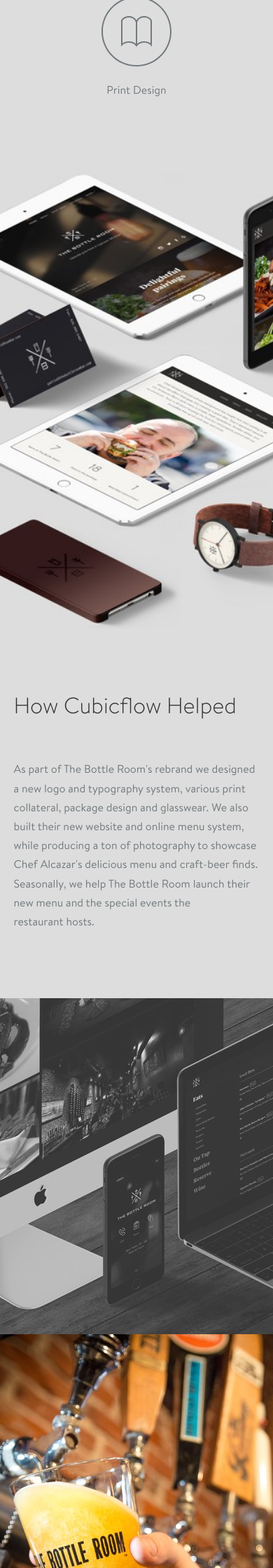
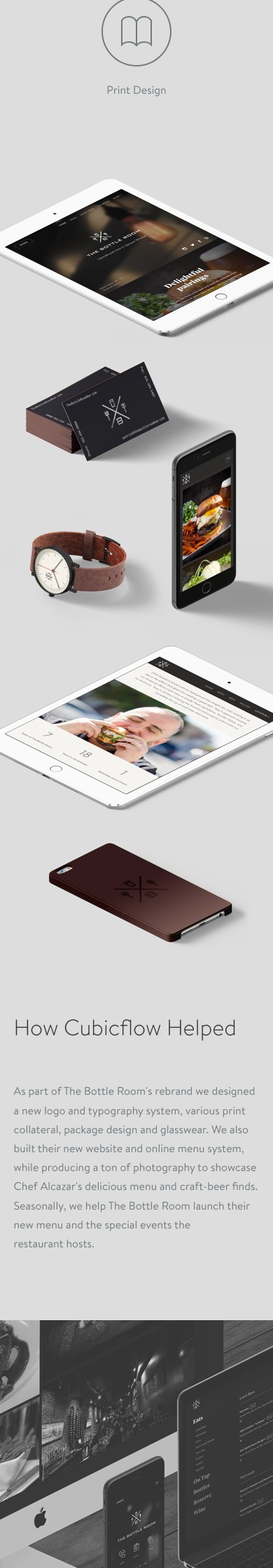
Before and after one commit to cubicflow/cubicflow, a Jekyll site: the page built from _casestudies/thebottleroom.html, in a window 390 px wide. Shown: the part 1181-3421 px from the top of the page at 70% size. Built offline with Jekyll 4.4.1, drawn with Linux system fonts in a browser that asks for light colours.

Commit message:
updated harlowes and br brand collages on mobile breakpoint

```diff
--- a/assets/scss/layouts/_l-casestudy.scss
+++ b/assets/scss/layouts/_l-casestudy.scss
@@ -178,7 +178,7 @@
   }
 
   &__hero-harlowes {
-    height: 900px;
+    height: 1700px;
     max-width: 2560px;
     margin: 0px auto;
     background-repeat: no-repeat;
@@ -194,7 +194,7 @@
   }
 
   &__hero-thebottleroom {
-    height: 700px;
+    height: 1160px;
     max-width: 2560px;
     margin: 0px auto;
     background-repeat: no-repeat;
```
Also changed, not shown: assets/css/app.css, assets/img/casestudies/harlowes/harlowes-brand.jpg, assets/img/casestudies/harlowes/harlowes-brand@2x.jpg, assets/img/casestudies/thebottleroom/thebottleroom-brand.jpg, assets/img/casestudies/thebottleroom/thebottleroom-brand@2x.jpg.
